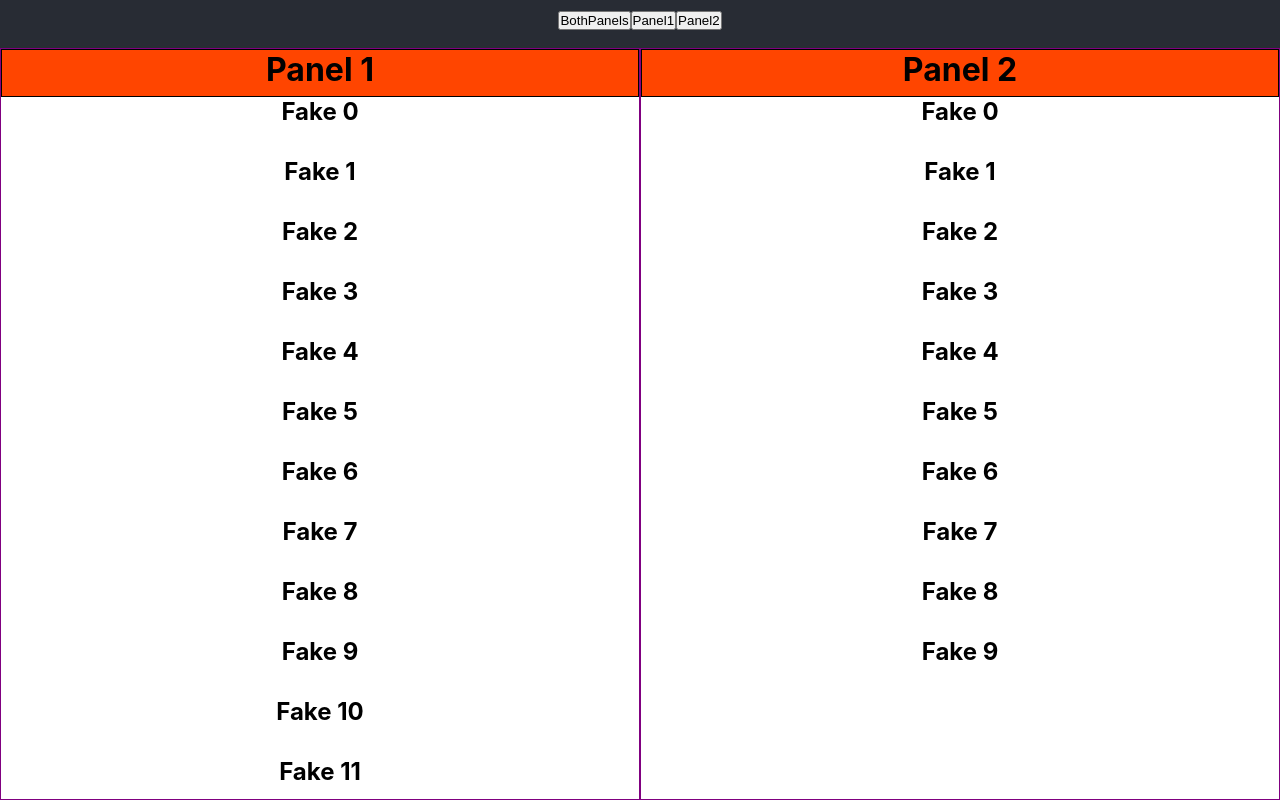
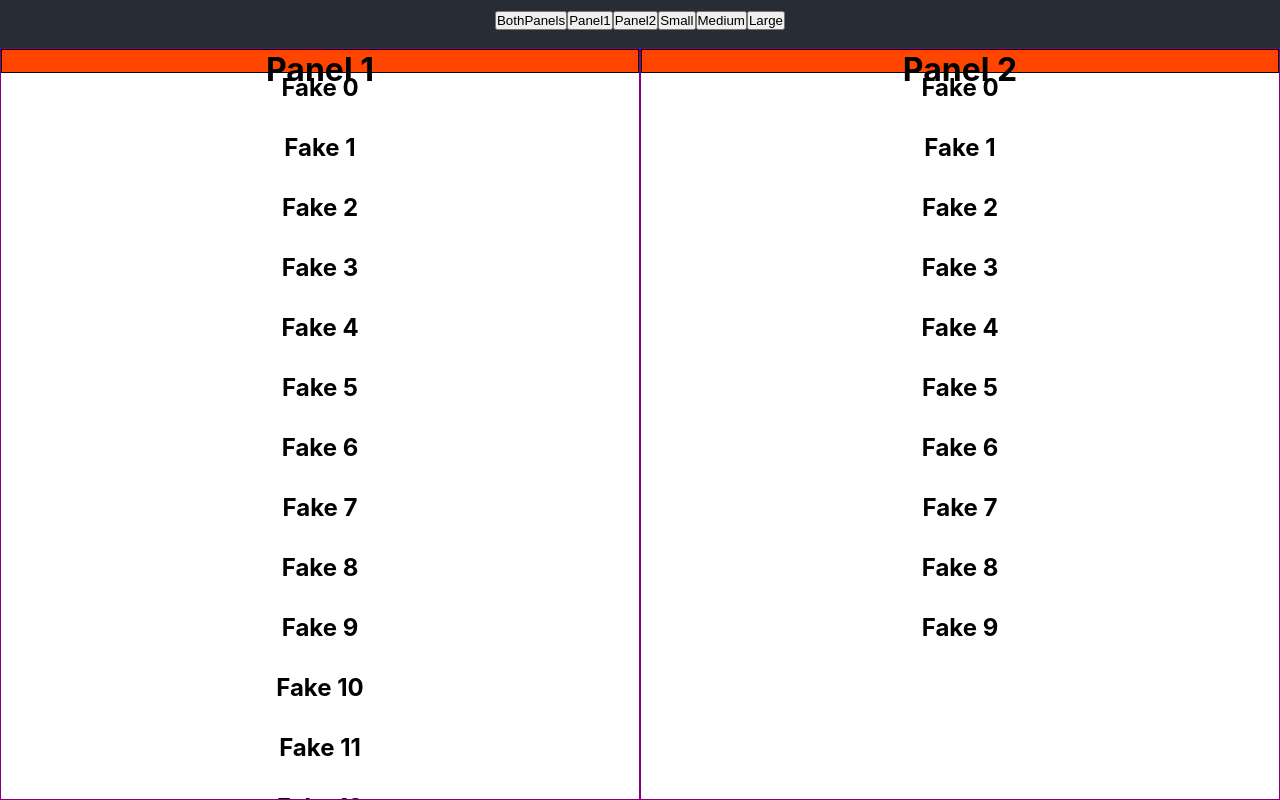
Before and after one commit to afucher/react-layout-panels, a React (Create React App) app: page / in a window 1280 px wide. Built offline with nearby package versions, Linux system fonts and the light colour scheme.

Commit message:
adds simulation of title's height change on panel content

```diff
--- a/src/App.js
+++ b/src/App.js
@@ -5,6 +5,7 @@ import Body from './Body'
 
 function App() {
   const [openedPanel, setOpenedPanel] = useState("bothPanels");
+  const [panelTitleSize, changePanelTitleSize] = useState("small");
 
   return (
     <div className="App">
@@ -12,8 +13,11 @@ function App() {
         <button onClick={() => setOpenedPanel("bothPanels")}>BothPanels</button>
         <button onClick={() => setOpenedPanel("panel1")}>Panel1</button>
         <button onClick={() => setOpenedPanel("panel2")}>Panel2</button>
+        <button onClick={() => changePanelTitleSize("small")}>Small</button>
+        <button onClick={() => changePanelTitleSize("medium")}>Medium</button>
+        <button onClick={() => changePanelTitleSize("large")}>Large</button>
       </header>
-      <Body openedPanel={openedPanel}/>
+      <Body openedPanel={openedPanel} panelTitleSize={panelTitleSize}/>
     </div>
   );
 }
--- a/src/Body.css
+++ b/src/Body.css
@@ -4,12 +4,25 @@ main {
 }
 
 .panel-title {
-    height: 48px;
     background-color: orangered;
     border: 1px solid black;
 }
+
+.panel-title.small {
+    height: 24px;
+}
+
+.panel-title.medium {
+    height: 48px;
+}
+
+.panel-title.large {
+    height: 60px;
+}
+
+
+
 .panel-content {
-    height: calc(100% - 48px);
     overflow-y: scroll;
 }
 
--- a/src/Body.js
+++ b/src/Body.js
@@ -1,20 +1,29 @@
-import React from 'react';
+import React, {useRef, useEffect, useState} from 'react';
 import './Body.css';
 
 
-export const Body = ({openedPanel}) => {
+export const Body = (props) => {
+    let openedPanel = props.openedPanel;
     return <main>
-        {(openedPanel === "bothPanels" || openedPanel === "panel1") && <Panel title={"Panel 1"} childLength={20}/>}
-        {(openedPanel === "bothPanels" || openedPanel === "panel2")  && <Panel title={"Panel 2"}/>}
-
+        {(openedPanel === "bothPanels" || openedPanel === "panel1") && <Panel title={"Panel 1"} childLength={20} {...props}/>}
+        {(openedPanel === "bothPanels" || openedPanel === "panel2")  && <Panel title={"Panel 2"} {...props}/>}
     </main>
 }
 
 
-const Panel = ({title, childLength=10, openedPanel}) => {
-    return <div className={"panel " + {openedPanel}}>
-        <h1 className={"panel-title"}>{title}</h1>
-        <div className={"panel-content"}>
+const Panel = ({title, childLength=10, openedPanel, panelTitleSize}) => {
+
+    const titleRef = useRef(null);
+    const [titleHeight,setTitleHeight] = useState(48);
+
+    useEffect(() => {
+        window.document.title = titleRef.current.offsetHeight;
+        setTitleHeight(titleRef.current.offsetHeight);
+    }, [titleRef, panelTitleSize])
+
+    return <div className={"panel " + openedPanel}>
+        <h1 ref={titleRef} className={"panel-title " + panelTitleSize}>{title}</h1>
+        <div className={"panel-content"} style={{height: `calc(100% - ${titleHeight}px)`}}>
             <FakeContentGenerator size={childLength} />
         </div>
     </div>
```
